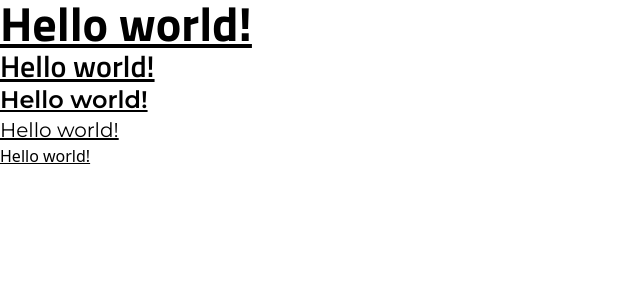
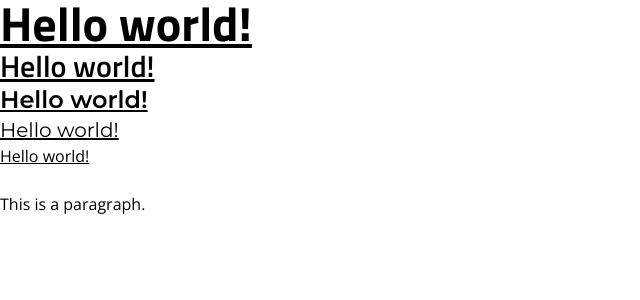
Before and after one commit to sedstan/sedkyssaid-v3, a Svelte app: page / in a window 1280 px wide. Shown: the top 300 px of the page, without its empty margins (0-640 px from the left). Built offline with nearby package versions, Linux system fonts and the light colour scheme; a web font is replaced by a local one.

Commit message:
adds body tag styling.

```diff
--- a/src/App.svelte
+++ b/src/App.svelte
@@ -6,6 +6,8 @@
   <h3 class="underline">Hello world!</h3>
   <h4 class="underline">Hello world!</h4>
   <h5 class="underline">Hello world!</h5>
+  <br />
+  <p>This is a paragraph.</p>
 </main>
 
 <style>
--- a/src/app.css
+++ b/src/app.css
@@ -3,6 +3,11 @@
 @tailwind utilities;
 
 @layer base {
+  body {
+    @apply font-opensans;
+    @apply text-base;
+    @apply font-normal;
+  }
   h1 {
     @apply font-titillium;
     @apply text-5xl;
--- a/src/output.css
+++ b/src/output.css
@@ -554,6 +554,13 @@ video {
   display: none;
 }
 
+body {
+  font-family: "Open Sans", sans-serif;
+  font-size: 1rem;
+  line-height: 1.5rem;
+  font-weight: 400;
+}
+
 h1 {
   font-family: "Titillium Web", sans-serif;
   font-size: 3rem;
```
